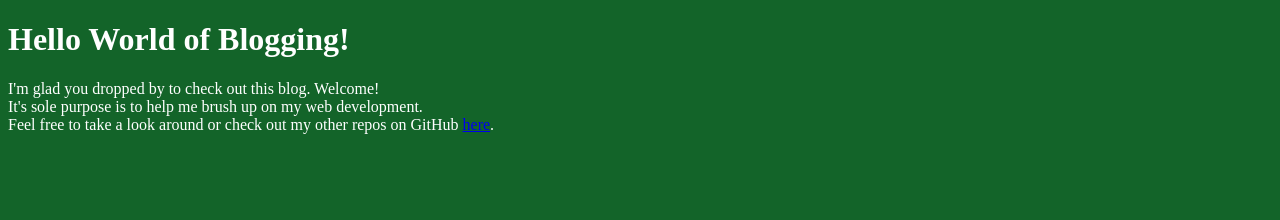
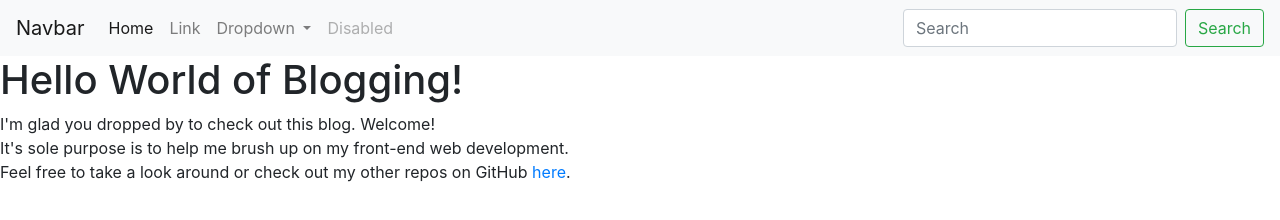
Before and after one commit to FunSizedHI/PracticeBlog, a plain HTML site: page index.html in a window 1280 px wide. Drawn offline with nearby package versions, Linux system fonts and the light colour scheme.

Commit message:
Bootstrap CDN and navbar

```diff
--- a/index.html
+++ b/index.html
@@ -1,17 +1,65 @@
 <!DOCTYPE html>
 <html lang="en">
   <head>
+    <!-- Required meta tags -->
     <meta charset="utf-8">
+    <meta name="viewport" content="width=device-width, initial-scale=1, shrink-to-fit=no">
+
+    <!-- Bootstrap CDN -->
+    <link rel="stylesheet" href="https://stackpath.bootstrapcdn.com/bootstrap/4.3.1/css/bootstrap.min.css"><!-- Bootstrap CDN End -->
+
     <title>Hello World of Blogging!</title>
   </head>
-  <header></header>
-  <body bgcolor="#136429">
-    <h1><font color="#ffffff">Hello World of Blogging!</h1>
+  <header>
+    <!-- Bootstrap nav -->
+    <nav class="navbar navbar-expand-lg navbar-light bg-light">
+      <a class="navbar-brand" href="#">Navbar</a>
+      <button class="navbar-toggler" type="button" data-toggle="collapse" data-target="#navbarSupportedContent" aria-controls="navbarSupportedContent" aria-expanded="false" aria-label="Toggle navigation">
+        <span class="navbar-toggler-icon"></span>
+      </button>
+
+      <div class="collapse navbar-collapse" id="navbarSupportedContent">
+        <ul class="navbar-nav mr-auto">
+          <li class="nav-item active">
+            <a class="nav-link" href="#">Home <span class="sr-only">(current)</span></a>
+          </li>
+          <li class="nav-item">
+            <a class="nav-link" href="#">Link</a>
+          </li>
+          <li class="nav-item dropdown">
+            <a class="nav-link dropdown-toggle" href="#" id="navbarDropdown" role="button" data-toggle="dropdown" aria-haspopup="true" aria-expanded="false">
+              Dropdown
+            </a>
+            <div class="dropdown-menu" aria-labelledby="navbarDropdown">
+              <a class="dropdown-item" href="#">Action</a>
+              <a class="dropdown-item" href="#">Another action</a>
+              <div class="dropdown-divider"></div>
+              <a class="dropdown-item" href="#">Something else here</a>
+            </div>
+          </li>
+          <li class="nav-item">
+            <a class="nav-link disabled" href="#" tabindex="-1" aria-disabled="true">Disabled</a>
+          </li>
+        </ul>
+        <form class="form-inline my-2 my-lg-0">
+          <input class="form-control mr-sm-2" type="search" placeholder="Search" aria-label="Search">
+          <button class="btn btn-outline-success my-2 my-sm-0" type="submit">Search</button>
+        </form>
+      </div>
+    </nav>
+    <!-- End Boostrap nav -->
+  </header>
+    <h1>Hello World of Blogging!</h1>
     <p>
       I'm glad you dropped by to check out this blog. Welcome!
-      <br>It's sole purpose is to help me brush up on my web development.
+      <br>It's sole purpose is to help me brush up on my front-end web development.
       <br>Feel free to take a look around or check out my other repos on GitHub <a href="https://github.com/FunSizedHI" target="_blank">here</a>.
     </p>
+
+    <!-- JavaScript: jQuery, Popper.js, Boostrap JS -->
+    <script src="https://code.jquery.com/jquery-3.3.1.slim.min.js" integrity="sha384-q8i/X+965DzO0rT7abK41JStQIAqVgRVzpbzo5smXKp4YfRvH+8abtTE1Pi6jizo" crossorigin="anonymous"></script>
+    <script src="https://cdnjs.cloudflare.com/ajax/libs/popper.js/1.14.7/umd/popper.min.js" integrity="sha384-UO2eT0CpHqdSJQ6hJty5KVphtPhzWj9WO1clHTMGa3JDZwrnQq4sF86dIHNDz0W1" crossorigin="anonymous"></script>
+    <script src="https://stackpath.bootstrapcdn.com/bootstrap/4.3.1/js/bootstrap.min.js" integrity="sha384-JjSmVgyd0p3pXB1rRibZUAYoIIy6OrQ6VrjIEaFf/nJGzIxFDsf4x0xIM+B07jRM" crossorigin="anonymous"></script>
   </body>
   <footer></footer>
 </html>
```
